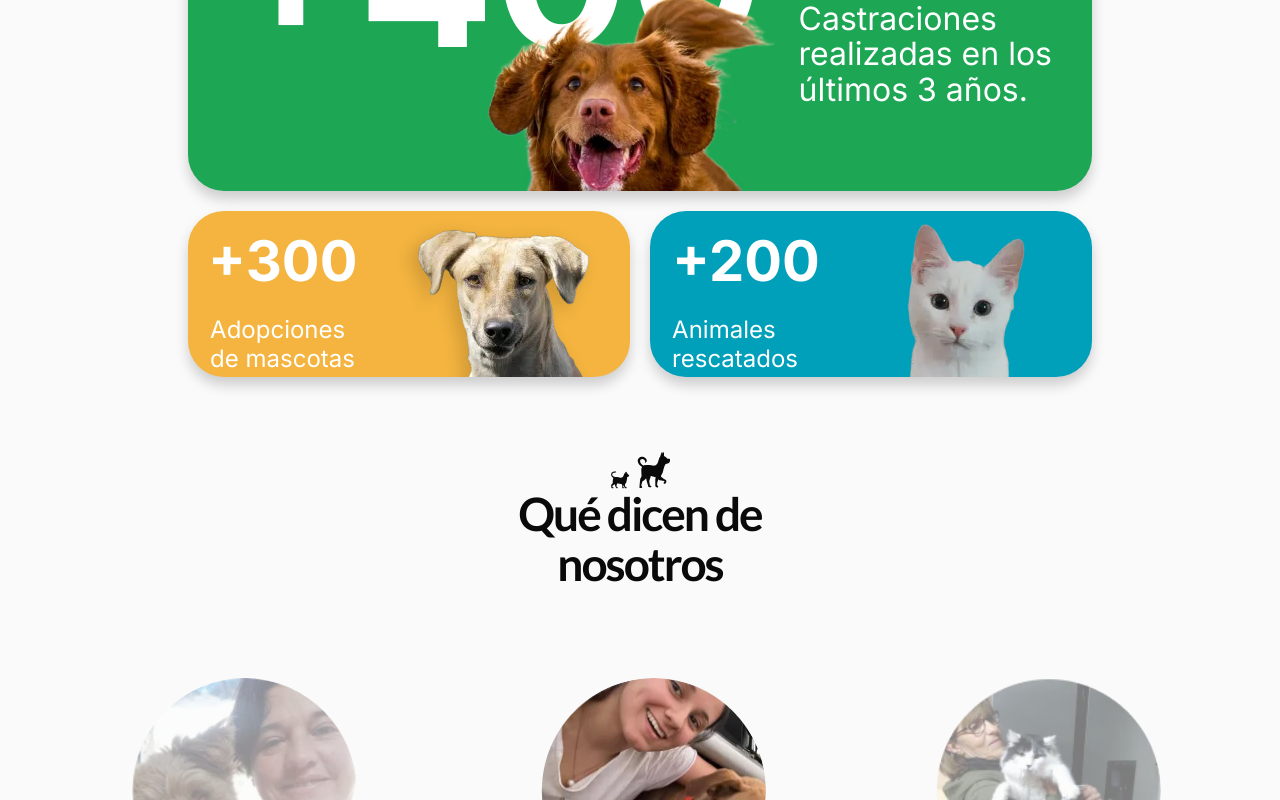
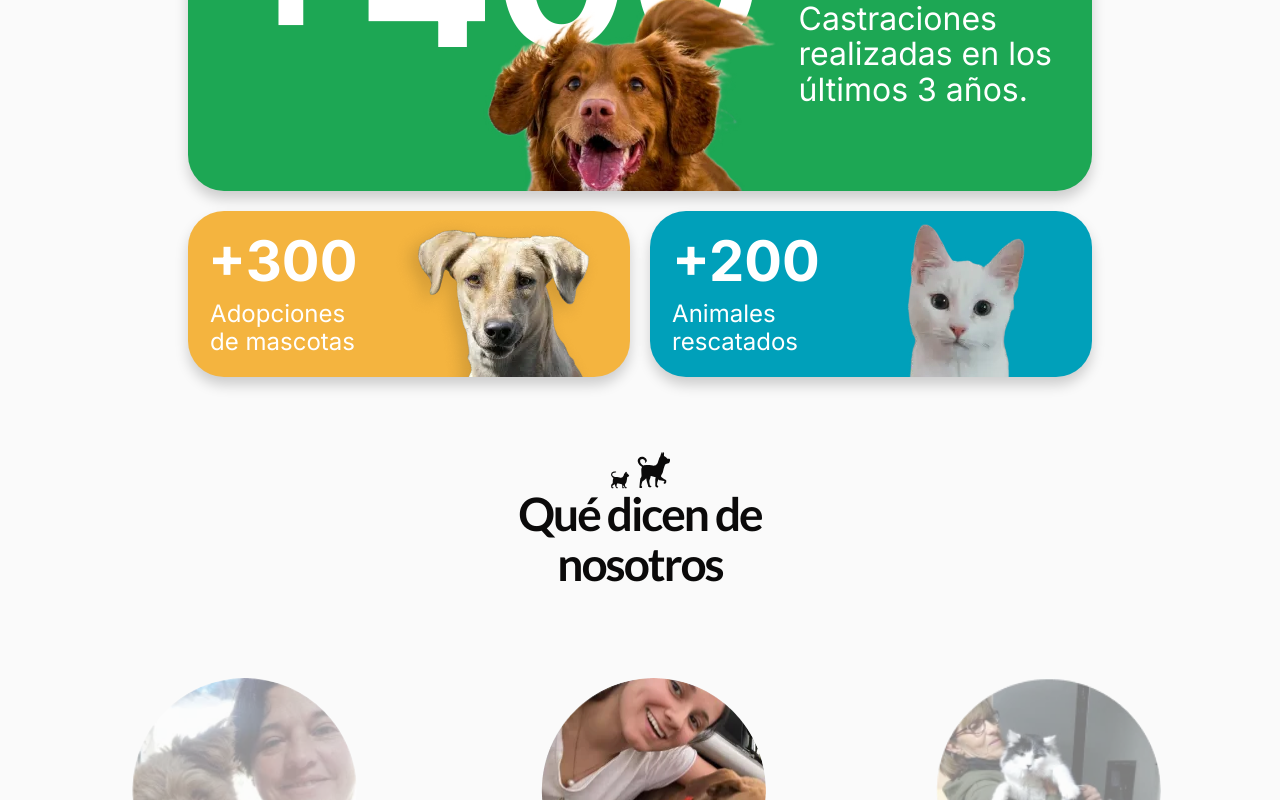
Before and after one commit to agucamejo/SOSAnimal, a React (Vite) app: page / in a window 1280 px wide. Shown: the part 4026-4826 px from the top of the page. Built offline with nearby package versions, Linux system fonts and the light colour scheme.

Commit message:
FIxes banner top

```diff
--- a/src/styles/components/_valores.scss
+++ b/src/styles/components/_valores.scss
@@ -151,7 +151,7 @@ $mobile-height-banner3: 127px;
                 font-size: 24px;
                 color: #ffffff;
                 position: absolute;
-                top: 75%;
+                top: 65%;
                 right: 42%;
                 transform: translateY(-50%);
                 white-space: pre-wrap;
@@ -238,7 +238,7 @@ $mobile-height-banner3: 127px;
             font-size: 24px;
             color: #ffffff;
             position: absolute;
-            top: 50%;
+            top: 40%;
             font-family: Inter;
             white-space: pre-wrap;
             line-height: 1.2;
@@ -267,7 +267,7 @@ $mobile-height-banner3: 127px;
                 font-size: 18px;
                 color: #ffffff;
                 position: absolute;
-                top: 65px;
+                top: 40%;
                 right: 200px;
                 transform: translateY(0%);
                 white-space: pre-wrap;
@@ -330,7 +330,7 @@ $mobile-height-banner3: 127px;
             font-size: 24px;
             color: #ffffff;
             position: absolute;
-            top: 50%;
+            top: 40%;
             left: 5%;
             font-family: Inter;
             white-space: pre-wrap;
@@ -360,7 +360,7 @@ $mobile-height-banner3: 127px;
                 font-size: 18px;
                 color: #ffffff;
                 position: absolute;
-                top: 65px;
+                top: 40%;
                 right: 210px;
                 transform: translateY(0%);
                 white-space: pre-wrap;
```
